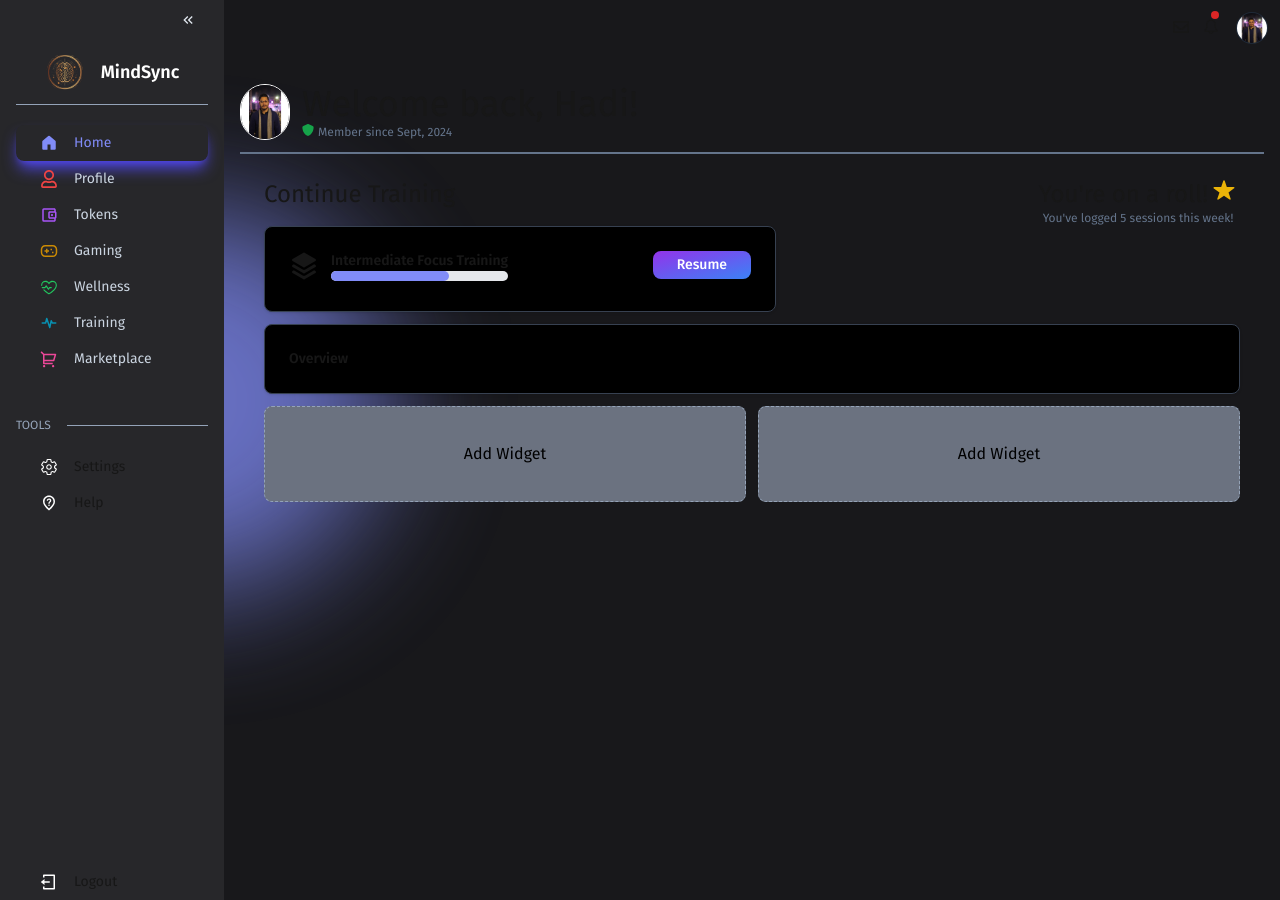
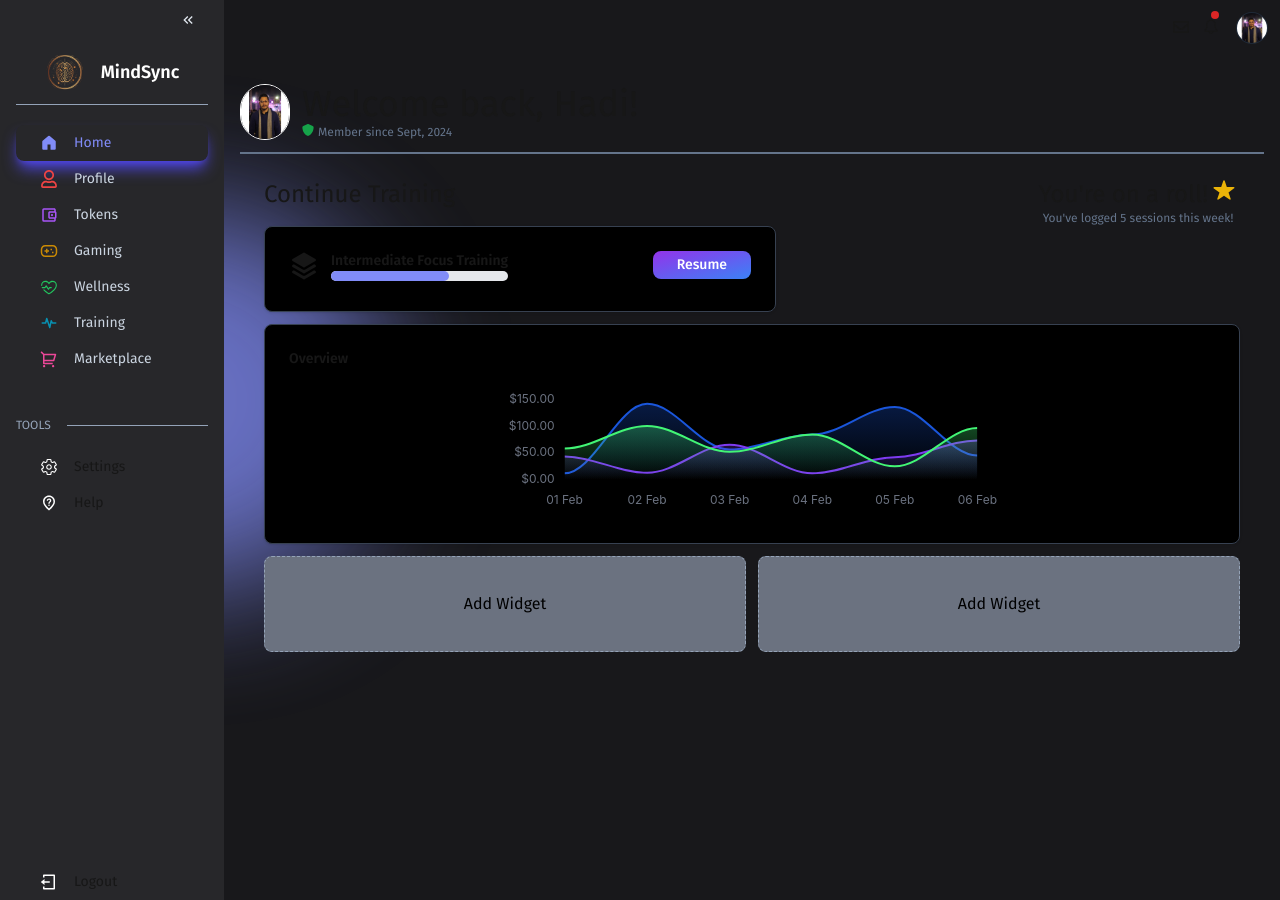
Before and after one commit to Hadi-Zaidi/mindsync, a Next.js app: page /home in a window 1280 px wide. Built offline with nearby package versions, Linux system fonts and the light colour scheme.

Commit message:
overview chart

```diff
--- a/app/components/OverviewChart.tsx
+++ b/app/components/OverviewChart.tsx
@@ -1,22 +1,38 @@
-'use client'
+'use client';
 
 import { useEffect } from 'react';
-import ApexCharts from 'apexcharts';
+import dynamic from 'next/dynamic';
+import { ApexOptions } from 'apexcharts'; // Import the ApexOptions type
+
+// Dynamically import ApexCharts with no SSR
+const ApexCharts = dynamic(() => import('react-apexcharts'), { ssr: false });
 
 export default function OverviewChart() {
-
-  useEffect(() => {
-
-    const options = {
+  // Define the options as ApexOptions
+  const options: ApexOptions = {
+    chart: {
+      sparkline: {
+        enabled: false,
+      },
+      height: '100%',
+      width: '100%',
+      type: 'area', // Make sure 'area' is a valid type
+      fontFamily: 'Inter, sans-serif',
+      dropShadow: {
+        enabled: false,
+      },
+      toolbar: {
+        show: false,
+      },
+    },
     xaxis: {
-        show: true,
       categories: ['01 Feb', '02 Feb', '03 Feb', '04 Feb', '05 Feb', '06 Feb', '07 Feb'],
       labels: {
         show: true,
         style: {
-            fontFamily: "Inter, sans-serif",
-            cssClass: 'text-xs font-normal fill-gray-500 dark:fill-gray-400'
-          }
+          fontFamily: 'Inter, sans-serif',
+          cssClass: 'text-xs font-normal fill-gray-500 dark:fill-gray-400',
+        },
       },
       axisBorder: {
         show: false,
@@ -30,44 +46,10 @@ export default function OverviewChart() {
       labels: {
         show: true,
         style: {
-            fontFamily: "Inter, sans-serif",
-            cssClass: 'text-xs font-normal fill-gray-500 dark:fill-gray-400'
+          fontFamily: 'Inter, sans-serif',
+          cssClass: 'text-xs font-normal fill-gray-500 dark:fill-gray-400',
         },
-          formatter: function (value: number) {  // TypeScript-friendly, explicitly typing the 'value'
-            return '$' + value.toFixed(2); // Ensures two decimal points for better readability
-          }
-        }
-      },
-      series: [
-        {
-          name: "Developer Edition",
-          data: [12, 141, 56, 84, 135, 45],
-          color: "#1A56DB",
-        },
-        {
-          name: "Designer Edition",
-          data: [43, 13, 65, 12, 42, 73],
-          color: "#7E3BF2",
-        },
-        {
-          name: "Designer Edition",
-          data: [58, 100, 52, 84, 25, 96],
-          color: "#42f575",
-        },
-      ],
-      chart: {
-        sparkline: {
-          enabled: false
-        },
-        height: "100%",
-        width: "100%",
-        type: "area",
-        fontFamily: "Inter, sans-serif",
-        dropShadow: {
-          enabled: false,
-        },
-        toolbar: {
-          show: false,
+        formatter: (value) => '$' + value.toFixed(2), // Ensures two decimal points for better readability
       },
     },
     tooltip: {
@@ -77,12 +59,12 @@ export default function OverviewChart() {
       },
     },
     fill: {
-        type: "gradient",
+      type: 'gradient',
       gradient: {
         opacityFrom: 0.55,
         opacityTo: 0,
-          shade: "#1C64F2",
-          gradientToColors: ["#1C64F2"],
+        shade: '#1C64F2',
+        gradientToColors: ['#1C64F2'],
       },
     },
     dataLabels: {
@@ -92,23 +74,34 @@ export default function OverviewChart() {
       width: 2,
     },
     legend: {
-        show: false
+      show: false,
     },
     grid: {
       show: false,
     },
   };
 
-    const chart = new ApexCharts(document.querySelector('#chart'), options);
-    chart.render();
-
-    return () => {
-      chart.destroy();
-    };
-
-  }, []);
+  const series = [
+    {
+      name: 'Developer Edition',
+      data: [12, 141, 56, 84, 135, 45],
+      color: '#1A56DB',
+    },
+    {
+      name: 'Designer Edition',
+      data: [43, 13, 65, 12, 42, 73],
+      color: '#7E3BF2',
+    },
+    {
+      name: 'Designer Edition',
+      data: [58, 100, 52, 84, 25, 96],
+      color: '#42f575',
+    },
+  ];
 
   return (
-    <div className="h-full" id="chart"></div>
+    <div className="h-full">
+      <ApexCharts options={options} series={series} type="area" height="100%" />
+    </div>
   );
 }
--- a/app/home/page.tsx
+++ b/app/home/page.tsx
@@ -4,7 +4,7 @@ import User from "@/app/images/me.jpg";
 import { FaShield } from "react-icons/fa6";
 import { IoIosStar } from "react-icons/io";
 import { HiMiniSquare3Stack3D } from "react-icons/hi2";
-// import OverviewChart from '../components/OverviewChart';
+import OverviewChart from '../components/OverviewChart';
 
 export default function page() {
     return (
@@ -75,7 +75,7 @@ export default function page() {
                         <div className="block min-w-full p-6 bg-black border border-gray-700 rounded-lg shadow">
                             <p className="text-sm font-semibold">Overview</p>
                             <div className="chart max-w-lg m-auto">
-                                {/* <OverviewChart /> */}
+                                <OverviewChart />
                             </div>
                         </div>
                     </div>
--- a/package.json
+++ b/package.json
@@ -10,10 +10,11 @@
   },
   "dependencies": {
     "@next/font": "^14.2.15",
-    "apexcharts": "^3.54.0",
+    "apexcharts": "^3.54.1",
     "autoprefixer": "^10.4.20",
     "next": "14.2.14",
     "react": "^18",
+    "react-apexcharts": "^1.4.1",
     "react-dom": "^18",
     "react-icons": "^5.3.0",
     "tailwind-scrollbar": "^3.1.0"
```
Also changed, not shown: 1 other file (tests, documents, lock files or other folders). Lines whose indentation alone changed are shown as unchanged.
